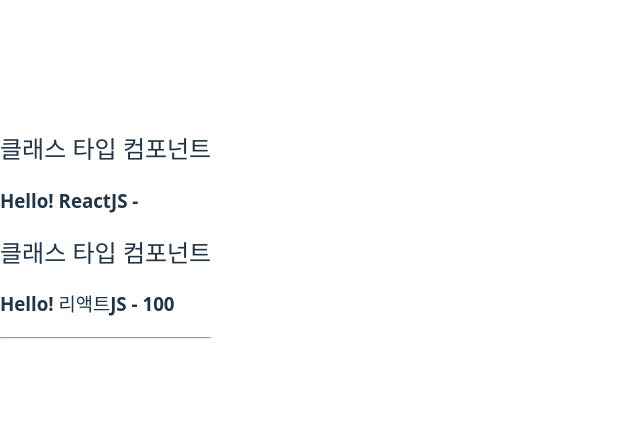
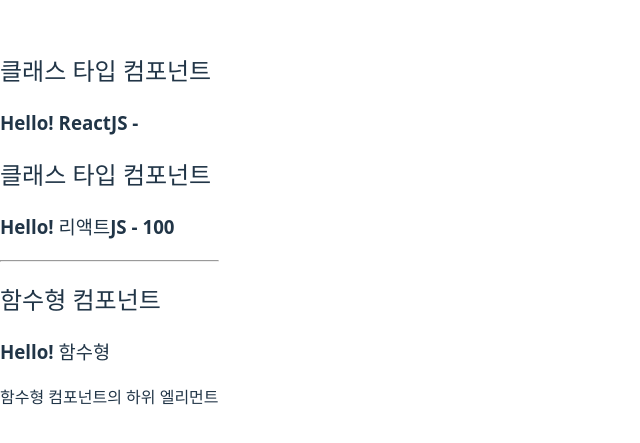
Before and after one commit to vega2kgkube/React-Basic-App, a React (Vite) app: page / in a window 1280 px wide. Shown: the part 171-614 px from the top of the page, without its empty margins (0-640 px from the left). Built offline with nearby package versions, Linux system fonts and the light colour scheme.

Commit message:
MyCompFunc update

```diff
--- a/src/components/MyComponentFunc.jsx
+++ b/src/components/MyComponentFunc.jsx
@@ -1,9 +1,11 @@
 import React from 'react';
 
-const MyComponentFunc = () => {
+const MyComponentFunc = ({ name, children}) => {
     return (
         <div>
-
+            <h2>함수형 컴포넌트</h2>
+            <h3>Hello! {name}</h3>
+            {children}
         </div>
     );
 };
```
